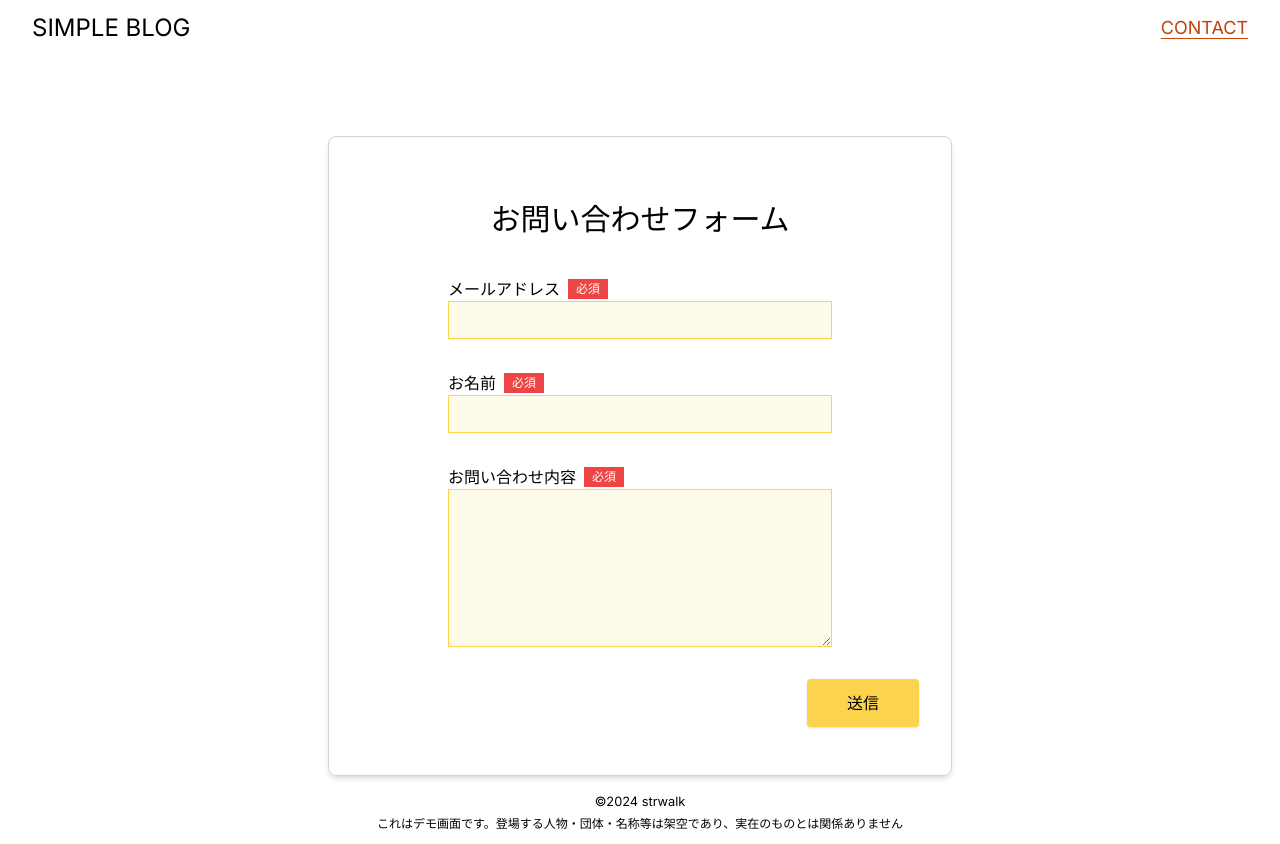
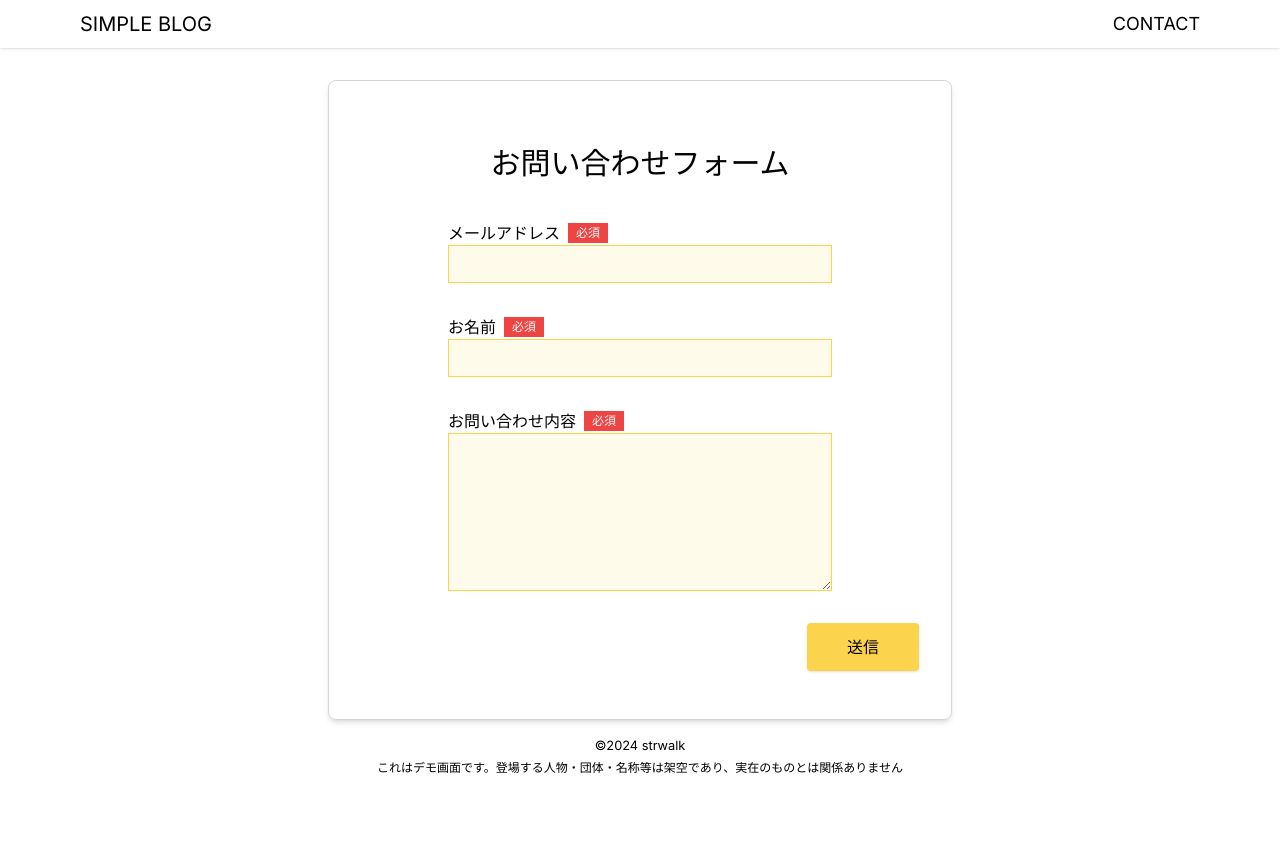
Before and after one commit to strwalk/simple-blog, a Next.js app: page /form in a window 1280 px wide. After the commit the page ends 800 px from the top, so only its background shows below. Built offline with nearby package versions, Linux system fonts and the light colour scheme.

Commit message:
fix: header design

```diff
--- a/src/app/_components/Header/index.tsx
+++ b/src/app/_components/Header/index.tsx
@@ -6,9 +6,9 @@ interface Props {
 
 export function Header({ isPreview }: Props) {
   return (
-    <>
+    <section className="fixed top-0 z-10 w-full">
       {isPreview && (
-        <section className="text-center bg-orange-200 py-3 px-6 flex gap-10 justify-center items-center">
+        <section className="text-center bg-amber-200 py-3 px-6 flex gap-10 justify-center items-center">
           <p className="text-base sm:text-2xl">これはPreview画面です</p>
           <Link
             href="/api/disable-draft"
@@ -19,17 +19,19 @@ export function Header({ isPreview }: Props) {
           </Link>
         </section>
       )}
-      <header>
-        <section className="py-3 px-8 flex justify-between items-start sm:items-center">
+      <header className="h-12 bg-white px-6 sm:px-8 shadow justify-center">
+        <section className="flex justify-center items-center h-full">
+          <section className="w-[50rem] sm:w-[64rem] xl:w-[70rem]">
+            <section className="flex justify-between items-center">
               <Link href="/" className="hover:text-gray-500">
-            <h1 className="text-xl sm:text-2xl text-bold">SIMPLE BLOG</h1>
+                <h1 className="text-base sm:text-xl text-bold">SIMPLE BLOG</h1>
               </Link>
               <nav>
                 <ul>
                   <li>
                     <Link
                       href="/form"
-                  className="text-orange-700 hover:text-orange-400 text-sm sm:text-lg underline underline-offset-4 decoration-orange-700"
+                      className="text-sm sm:text-lg hover:text-gray-500"
                     >
                       CONTACT
                     </Link>
@@ -37,7 +39,9 @@ export function Header({ isPreview }: Props) {
                 </ul>
               </nav>
             </section>
+          </section>
+        </section>
       </header>
-    </>
+    </section>
   );
 }
```
Lines whose indentation alone changed are shown as unchanged.
